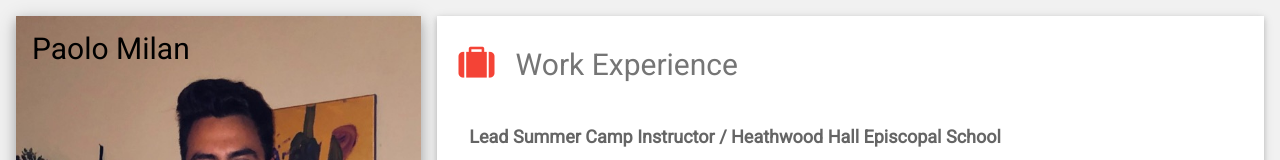
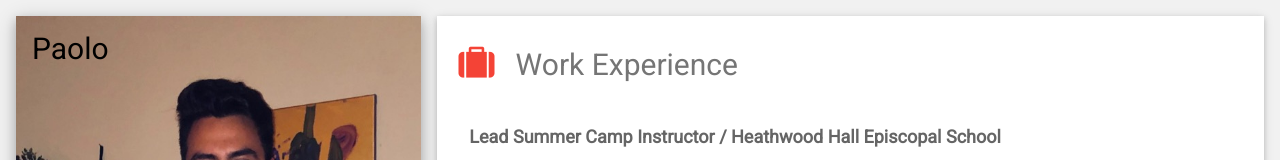
Before and after one commit to paolomilan/vrsolutions.github.io, a plain HTML site: page index.html in a window 1280 px wide. Shown: the top 160 px of the page. Drawn offline with nearby package versions, Linux system fonts and the light colour scheme.

Commit message:
update website

```diff
--- a/index.html
+++ b/index.html
@@ -24,7 +24,7 @@ html,body,h1,h2,h3,h4,h5,h6 {font-family: "Roboto", sans-serif}
         <div class="w3-display-container">
           <img src="IMG_2411.jpg" style="width:100%" alt="Avatar">
           <div class="w3-display-topleft w3-container w3-text-black">
-            <h2>Paolo Milan</h2>
+            <h2>Paolo</h2>
           </div>
         </div>
         <div class="w3-container">
```
